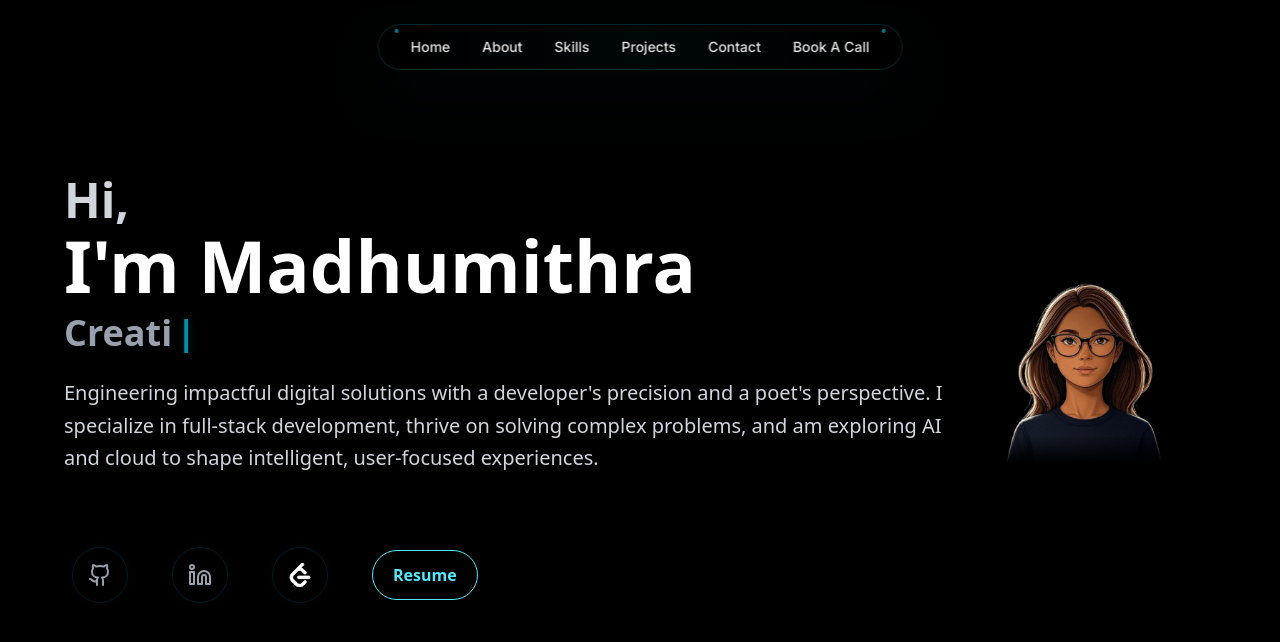
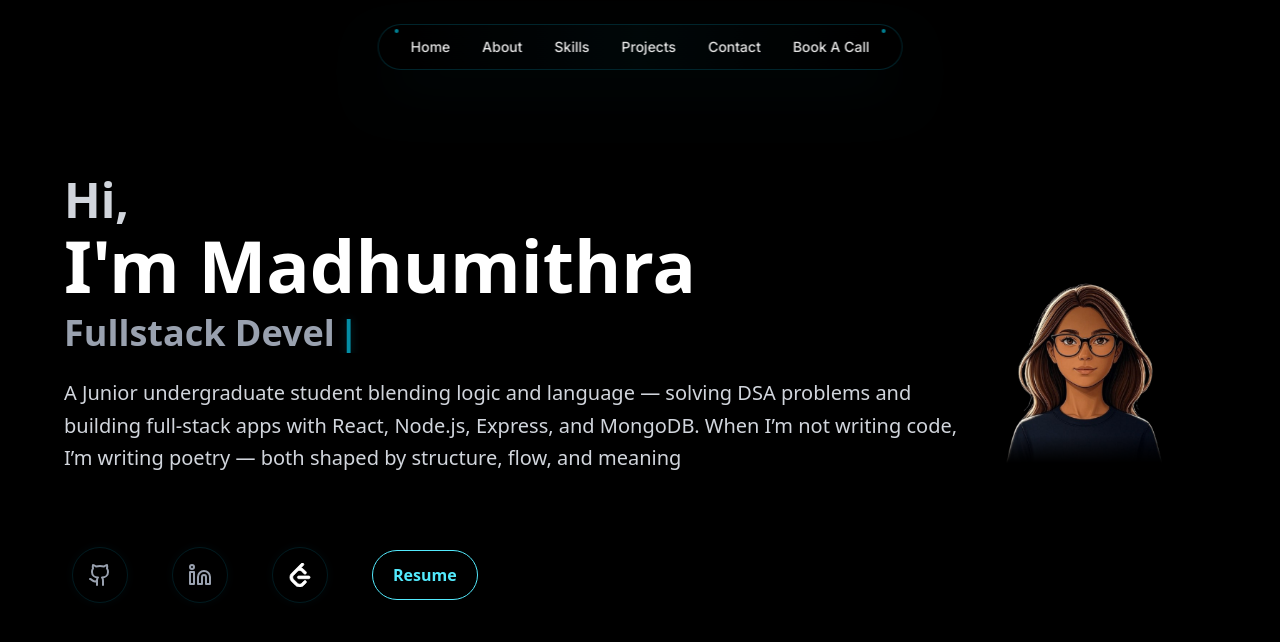
Before and after one commit to mithra0612/portfolio, a Next.js app: page / in a window 1280 px wide. Shown: the top 642 px of the page. Built offline with nearby package versions, Linux system fonts and the light colour scheme.

Commit message:
Hero section content updated

```diff
--- a/src/components/Hero.jsx
+++ b/src/components/Hero.jsx
@@ -17,11 +17,11 @@ export default function HomePage() {
   const resumeButtonRef = useRef(null);
 
   const rotatingTexts = [
-    "Developer",
+    "Fullstack Developer",
     "Problem Solver",
-    "Creative Designer",
-    "UI/UX Enthusiast",
-    "Tech Innovator",
+    "DSA Enthusiast",
+    "Designer",
+    "Poet"
   ];
 
   // Typewriter effect for rotating texts
@@ -150,11 +150,7 @@ export default function HomePage() {
                         "ui-sans-serif, system-ui, -apple-system, BlinkMacSystemFont, 'Segoe UI', Roboto, 'Helvetica Neue', Arial, 'Noto Sans', sans-serif, 'Apple Color Emoji', 'Segoe UI Emoji', 'Segoe UI Symbol', 'Noto Color Emoji'",
                     }}
                   >
-                    Engineering impactful digital solutions with a developer's
-                    precision and a poet's perspective. I specialize in
-                    full-stack development, thrive on solving complex problems,
-                    and am exploring AI and cloud to shape intelligent,
-                    user-focused experiences.
+                   A Junior undergraduate student blending logic and language — solving DSA problems and building full-stack apps with React, Node.js, Express, and MongoDB. When I’m not writing code, I’m writing poetry — both shaped by structure, flow, and meaning
                   </p>
                 </div>
 
```
